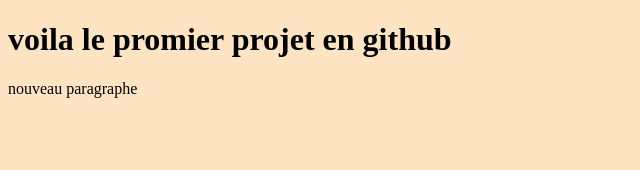
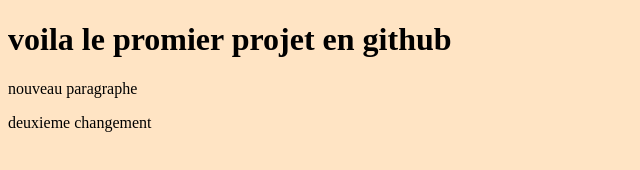
Before and after one commit to ayoubbarnaoui/learn-github, a plain HTML site: page index.html in a window 1280 px wide. Shown: the whole page, without its empty margins (0-640 px from the left). Drawn offline with Linux system fonts and the light colour scheme.

Commit message:
troisieme commit

```diff
--- a/index.html
+++ b/index.html
@@ -10,6 +10,7 @@
 <body>
     <h1>voila le promier projet en github</h1>
     <p>nouveau paragraphe</p>
+    <p>deuxieme changement</p>
 
 </body>
 </html>
```
